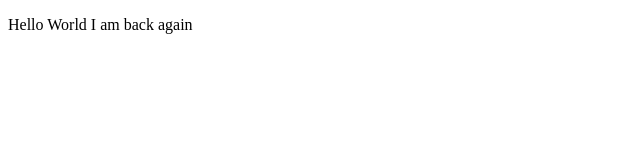
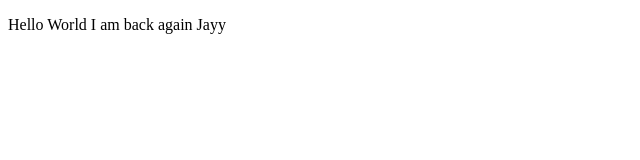
Before and after one commit to JayBhende05/Trial, a plain HTML site: page index.html in a window 1280 px wide. Shown: the full height of the page, 0-640 px from the left. Drawn offline with Linux system fonts and the light colour scheme.

Commit message:
Added Name

```diff
--- a/index.html
+++ b/index.html
@@ -6,7 +6,7 @@
   <title>Document</title>
 </head>
 <body>
-  <p>Hello World I am back again</p>
+  <p>Hello World I am back again Jayy</p>
 
 </body>
 </html>
```
